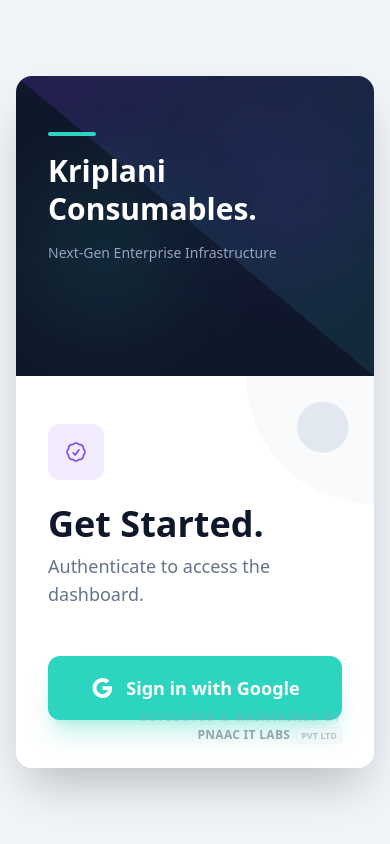
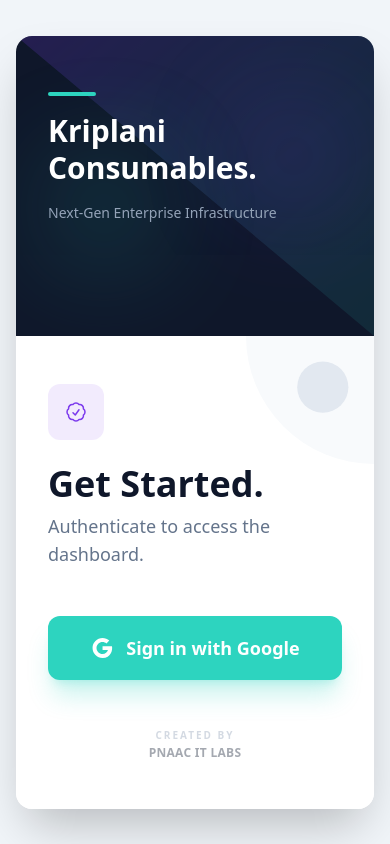
Before and after one commit to pnaac/Windows-Daily-Backup, a Svelte app in the folder frontend/: page / in a window 390 px wide. Built offline with nearby package versions, Linux system fonts and the light colour scheme; no server answers.

Commit message:
UI: Fix Login Mobile Footer

```diff
--- a/frontend/src/App.svelte
+++ b/frontend/src/App.svelte
@@ -174,24 +174,23 @@
             </button>
           </div>
         </div>
+
+        <!-- Footer (Relative on Mobile, Absolute on Desktop) -->
         <a
           href="https://pnaac.com"
           target="_blank"
-          class="absolute bottom-6 right-8 text-right opacity-40 hover:opacity-100 transition-opacity duration-300 group z-10"
+          class="mt-12 w-full text-center lg:mt-0 lg:w-auto lg:absolute lg:bottom-6 lg:right-8 lg:text-right opacity-40 hover:opacity-100 transition-opacity duration-300 group z-10"
         >
           <p
             class="text-[10px] font-bold tracking-[0.2em] text-slate-400 uppercase mb-0.5 group-hover:text-primary transition-colors"
           >
-            Developed & Maintained By
+            Created By
           </p>
-          <div class="flex items-center justify-end gap-1.5">
+          <div class="flex items-center justify-center lg:justify-end gap-1.5">
             <span class="text-xs font-black text-slate-800 tracking-wide">
               PNAAC IT LABS
             </span>
-            <span
-              class="px-1 py-px rounded bg-slate-100 text-[9px] font-bold text-slate-500 border border-slate-200"
-              >PVT LTD</span
-            >
+            <!-- User asked to simplify, removing PVT LTD chip to clean up -->
           </div>
         </a>
       </div>
```
